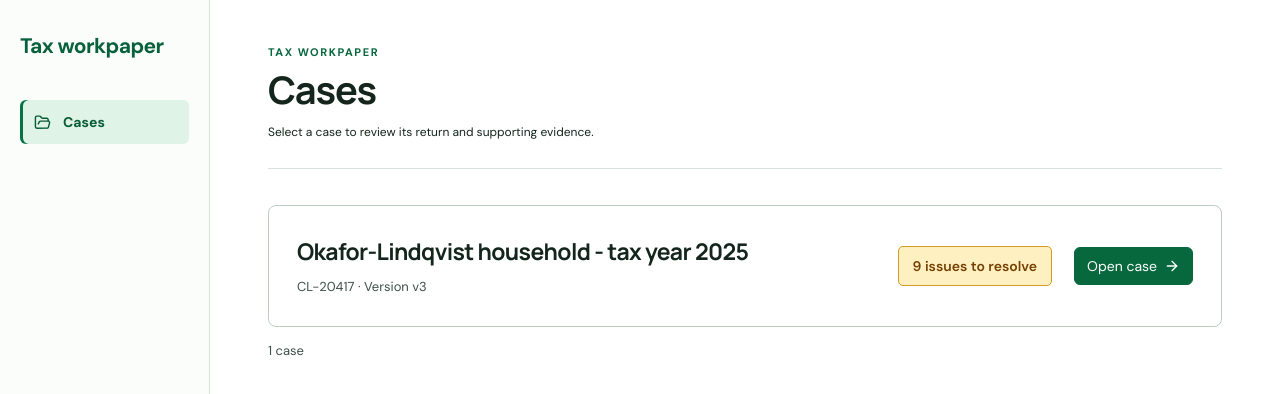
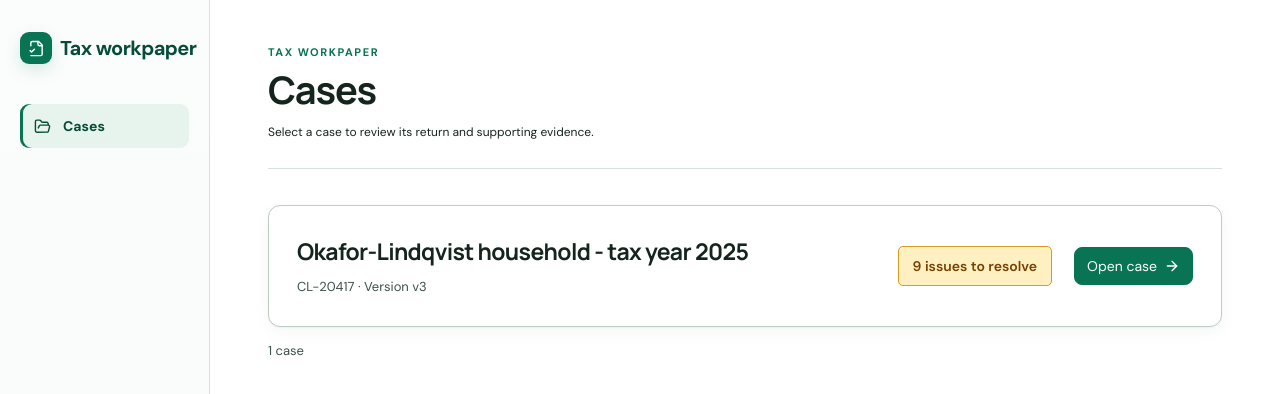
Before and after one commit to HaileyXue/tax-workpaper, a React (Vite) app: page / in a window 1280 px wide. Shown: the top 394 px of the page. Built offline with nearby package versions, Linux system fonts and the light colour scheme.

Commit message:
style: refine workpaper visual system and issue actions

```diff
--- a/src/App.tsx
+++ b/src/App.tsx
@@ -16,6 +16,7 @@ import {
   History as HistoryIcon,
   LayoutDashboard,
   CircleAlert,
+  FileCheck2,
 } from 'lucide-react';
 import { createGraph, packet, resolveReference } from './domain/packet';
 import { findIssues, type Finding } from './domain/findings';
@@ -238,7 +239,10 @@ export default function App() {
             showCases();
           }}
         >
-          Tax workpaper
+          <span className="brand-mark" aria-hidden="true">
+            <FileCheck2 size={17} />
+          </span>
+          <span>Tax workpaper</span>
         </a>
         <button className="back-to-cases" onClick={showCases}>
           <ArrowLeft size={16} />
--- a/src/components/Cases.tsx
+++ b/src/components/Cases.tsx
@@ -1,4 +1,4 @@
-import { ArrowRight, FolderOpen } from 'lucide-react';
+import { ArrowRight, FileCheck2, FolderOpen } from 'lucide-react';
 import { createGraph, packet } from '../domain/packet';
 import { findIssues } from '../domain/findings';
 import { activeEvents, signoffState, type ReviewEvent } from '../domain/review';
@@ -19,7 +19,10 @@ export default function Cases({
     <>
       <aside className="app-sidebar" aria-label="Workspace sidebar">
         <a className="brand" href="#">
-          Tax workpaper
+          <span className="brand-mark" aria-hidden="true">
+            <FileCheck2 size={17} />
+          </span>
+          <span>Tax workpaper</span>
         </a>
         <nav aria-label="Workspace">
           <button aria-current="page">
--- a/src/components/Exceptions.tsx
+++ b/src/components/Exceptions.tsx
@@ -1,3 +1,4 @@
+import { ArrowRight } from 'lucide-react';
 import type { ReviewEvent } from '../domain/review';
 import type { Finding } from '../domain/findings';
 export type SaveEvent = (
@@ -31,10 +32,10 @@ export default function Exceptions({
             {resolved(f.id)
               ? 'Resolved'
               : f.severity === 'warning'
-                ? 'Issue to resolve'
-                : 'Advisory'}
+                ? 'Go to issue'
+                : 'View advisory'}
           </small>
-          <span aria-hidden="true">↓</span>
+          <ArrowRight className="finding-arrow" size={15} aria-hidden="true" />
         </button>
       ))}
     </div>
--- a/src/styles.css
+++ b/src/styles.css
@@ -1,18 +1,20 @@
 @import url('https://fonts.googleapis.com/css2?family=DM+Sans:wght@400;500;600;700&family=Manrope:wght@400;500;600;700&display=swap');
 :root {
   font-family: 'DM Sans', sans-serif;
-  color: #14251d;
+  color: #15251d;
   background: #fff;
-  --ink: #14251d;
-  --ink-soft: #4a5e53;
-  --green: #07683e;
-  --green-dark: #054d2f;
-  --green-soft: #e8f5ed;
-  --line: #d8e2db;
-  --line-strong: #b8cabf;
+  --ink: #15251d;
+  --ink-soft: #52645a;
+  --green: #087453;
+  --green-dark: #064c38;
+  --green-soft: #e6f4ed;
+  --line: #d8e2dc;
+  --line-strong: #b9cac0;
   --surface: #f7faf8;
-  --surface-strong: #eff6f1;
-  --amber: #a96000;
+  --surface-strong: #edf5f0;
+  --amber: #a76100;
+  --shadow-sm: 0 1px 2px #173c2b0a, 0 5px 16px #173c2b0a;
+  --shadow-md: 0 10px 30px #173c2b12;
   font-synthesis: none;
   font-size: 14px;
 }
@@ -42,13 +44,14 @@ button {
   background: white;
   color: #185c3d;
   border: 1px solid #bccdc2;
-  border-radius: 6px;
+  border-radius: 8px;
   padding: 9px 12px;
   cursor: pointer;
 }
 button:hover {
   background: #eef8f1;
   border-color: #7eaa90;
+  box-shadow: 0 2px 8px #173c2b0b;
 }
 button:disabled {
   opacity: 0.45;
@@ -68,7 +71,7 @@ select,
 textarea {
   background: #fff;
   border: 1px solid #bccdc2;
-  border-radius: 5px;
+  border-radius: 7px;
   padding: 9px;
   color: #14251d;
   min-width: 0;
@@ -133,17 +136,29 @@ small,
   flex-direction: column;
   gap: 40px;
   border-right: 1px solid var(--line);
-  background: #fbfdfb;
+  background: linear-gradient(180deg, #fbfdfc 0%, #f7faf8 100%);
 }
 .brand {
   display: flex;
   gap: 8px;
   align-items: center;
-  color: #08613b;
+  color: var(--green-dark);
   text-decoration: none;
   font-size: 22px;
   font-weight: 700;
-  letter-spacing: -1px;
+  letter-spacing: -0.7px;
+}
+.brand-mark {
+  width: 32px;
+  height: 32px;
+  display: inline-flex;
+  align-items: center;
+  justify-content: center;
+  flex-shrink: 0;
+  border-radius: 9px;
+  color: white;
+  background: var(--green);
+  box-shadow: 0 6px 16px #08745325;
 }
 nav {
   display: flex;
@@ -155,15 +170,15 @@ nav button {
   padding: 13px 14px;
   gap: 12px;
   border: 0;
-  border-radius: 6px;
+  border-radius: 9px;
   color: #344c3e;
   background: #fff;
   font-size: 14px;
 }
 nav button[aria-current='page'] {
-  color: #075b35;
-  background: #e0f3e7;
-  box-shadow: inset 3px 0 #087344;
+  color: var(--green-dark);
+  background: var(--green-soft);
+  box-shadow: inset 3px 0 var(--green);
   font-weight: 700;
 }
 nav button > span:not(.nav-count) {
@@ -236,8 +251,9 @@ nav button[aria-current='page'] .nav-count {
   width: 176px;
   padding: 12px;
   border: 1px solid var(--line);
-  border-radius: 9px;
+  border-radius: 11px;
   background: var(--surface);
+  box-shadow: var(--shadow-sm);
 }
 .snapshot-selector > span {
   color: var(--ink);
@@ -527,6 +543,7 @@ nav button[aria-current='page'] .nav-count {
   padding: 17px 18px;
   margin: 18px 0;
   background: #fff;
+  box-shadow: var(--shadow-sm);
 }
 .issues-section > summary,
 .utility-section > summary {
@@ -618,10 +635,11 @@ nav button[aria-current='page'] .nav-count {
 .signoff {
   border: 1px solid var(--line);
   border-top: 4px solid var(--green);
-  border-radius: 9px;
+  border-radius: 12px;
   padding: 24px;
   margin-top: 44px;
   background: var(--surface);
+  box-shadow: var(--shadow-sm);
 }
 .signoff > p {
   font-size: 12px;
@@ -640,8 +658,8 @@ nav button[aria-current='page'] .nav-count {
   font-size: 12px;
 }
 .primary {
-  background: #07683e;
-  border-color: #07683e;
+  background: var(--green);
+  border-color: var(--green);
   color: white;
 }
 .primary:hover {
@@ -669,6 +687,7 @@ nav button[aria-current='page'] .nav-count {
 .document-row:hover {
   border-color: var(--line);
   background: var(--surface);
+  box-shadow: var(--shadow-sm);
 }
 .document-row > span:nth-child(2) {
   flex: 1;
@@ -828,7 +847,7 @@ footer button {
   border-radius: 6px;
   padding: 23px;
   color: #354b3a;
-  box-shadow: 0 8px 24px #20382a0b;
+  box-shadow: var(--shadow-md);
 }
 .paper-heading {
   display: flex;
@@ -930,7 +949,7 @@ mark {
   max-height: 90vh;
   padding: 25px;
   color: #14251d;
-  box-shadow: 0 16px 60px #20382a20;
+  box-shadow: 0 20px 70px #173c2b24;
 }
 .action-dialog::backdrop {
   background: #243c3330;
@@ -1395,6 +1414,7 @@ textarea::placeholder {
   border: 1px solid var(--line);
   border-radius: 9px;
   overflow: hidden;
+  box-shadow: var(--shadow-sm);
 }
 .schedule-table th,
 .schedule-table td {
@@ -1544,8 +1564,11 @@ textarea::placeholder {
 
 /* Review priorities and source inspection */
 .brand {
-  font-size: 21px;
+  font-size: 20px;
   letter-spacing: -0.6px;
+}
+.brand > span:last-child {
+  white-space: nowrap;
 }
 .issues-section.has-issues {
   border: 1px solid #d69b22;
@@ -1656,8 +1679,9 @@ textarea::placeholder {
   gap: 22px;
   padding: 28px;
   border: 1px solid #bccdc2;
-  border-radius: 8px;
+  border-radius: 12px;
   background: white;
+  box-shadow: var(--shadow-sm);
 }
 .case-description {
   flex: 1;
@@ -1772,14 +1796,18 @@ textarea::placeholder {
 .issues-list-panel {
   overflow: hidden;
   border: 1px solid var(--line);
-  border-radius: 9px;
+  border-radius: 12px;
   background: white;
+  box-shadow: var(--shadow-sm);
 }
 .issues-list-panel .finding-link {
   padding: 16px 18px;
   border-top-color: var(--line);
   color: var(--ink);
 }
+.issues-list-panel .finding-link > span:nth-child(2) {
+  font-weight: 550;
+}
 .issues-list-panel .finding-link:first-child {
   border-top: 0;
 }
@@ -1788,6 +1816,15 @@ textarea::placeholder {
 }
 .issues-list-panel .finding-link small {
   color: #754000;
+  font-weight: 650;
+}
+.finding-arrow {
+  flex-shrink: 0;
+  color: var(--green);
+  transition: transform 0.15s ease;
+}
+.finding-link:hover .finding-arrow {
+  transform: translateX(2px);
 }
 .issue-context {
   padding: 14px;
@@ -1809,8 +1846,9 @@ textarea::placeholder {
   margin-top: 42px;
   padding: 26px;
   border: 1px solid var(--line);
-  border-radius: 9px;
+  border-radius: 12px;
   background: var(--surface);
+  box-shadow: var(--shadow-sm);
 }
 .additional-records h3 {
   margin-top: 6px;
@@ -1959,8 +1997,9 @@ textarea::placeholder {
   margin: 18px 0;
   padding: 16px;
   border: 1px solid var(--line);
-  border-radius: 9px;
+  border-radius: 11px;
   background: var(--surface);
+  box-shadow: var(--shadow-sm);
 }
 .document-filters label {
   display: grid;
```
Also changed, not shown: 3 other files (tests, documents, lock files or other folders).
